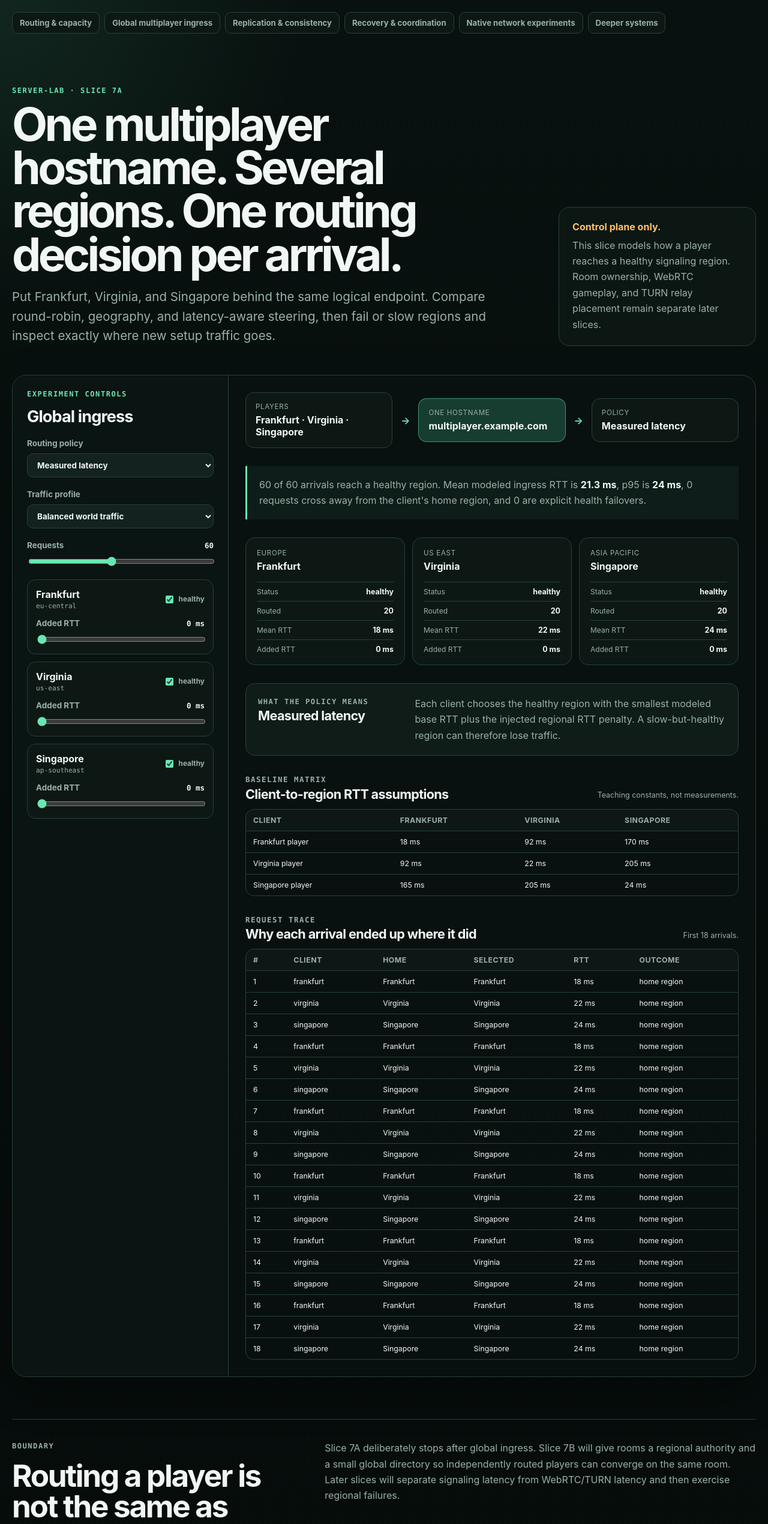
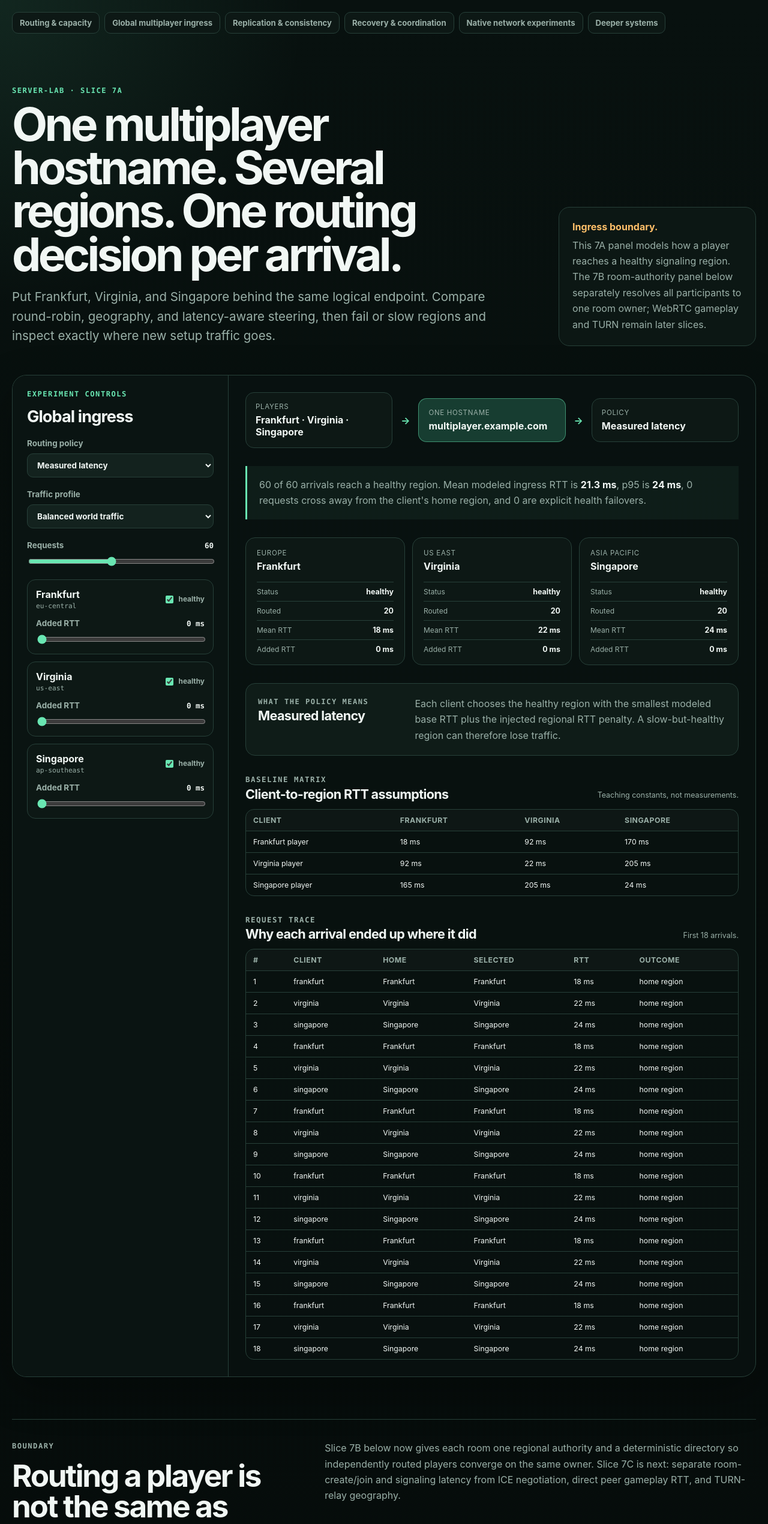
Before and after one commit to moritzbrantner/server-lab, a Next.js app in the folder web/: page /global in a window 1280 px wide. Shown: the top 2541 px of the page at 60% size. Built offline with nearby package versions, Linux system fonts and the light colour scheme.

Commit message:
Mark regional room authority slice integrated (#9)
* Update global lab after Slice 7B

* Mark Slice 7B integrated

```diff
--- a/web/components/global-ingress-lab.tsx
+++ b/web/components/global-ingress-lab.tsx
@@ -85,10 +85,11 @@ export function GlobalIngressLab() {
           </p>
         </div>
         <aside className="global-boundary">
-          <strong>Control plane only.</strong>
+          <strong>Ingress boundary.</strong>
           <span>
-            This slice models how a player reaches a healthy signaling region. Room ownership, WebRTC gameplay,
-            and TURN relay placement remain separate later slices.
+            This 7A panel models how a player reaches a healthy signaling region. The 7B room-authority panel
+            below separately resolves all participants to one room owner; WebRTC gameplay and TURN remain later
+            slices.
           </span>
         </aside>
       </header>
@@ -322,9 +323,9 @@ export function GlobalIngressLab() {
           <h2>Routing a player is not the same as routing a room.</h2>
         </div>
         <p>
-          Slice 7A deliberately stops after global ingress. Slice 7B will give rooms a regional authority and a
-          small global directory so independently routed players can converge on the same room. Later slices will
-          separate signaling latency from WebRTC/TURN latency and then exercise regional failures.
+          Slice 7B below now gives each room one regional authority and a deterministic directory so independently
+          routed players converge on the same owner. Slice 7C is next: separate room-create/join and signaling
+          latency from ICE negotiation, direct peer gameplay RTT, and TURN-relay geography.
         </p>
       </footer>
     </main>
```
Also changed, not shown: 1 other file (tests, documents, lock files or other folders).
